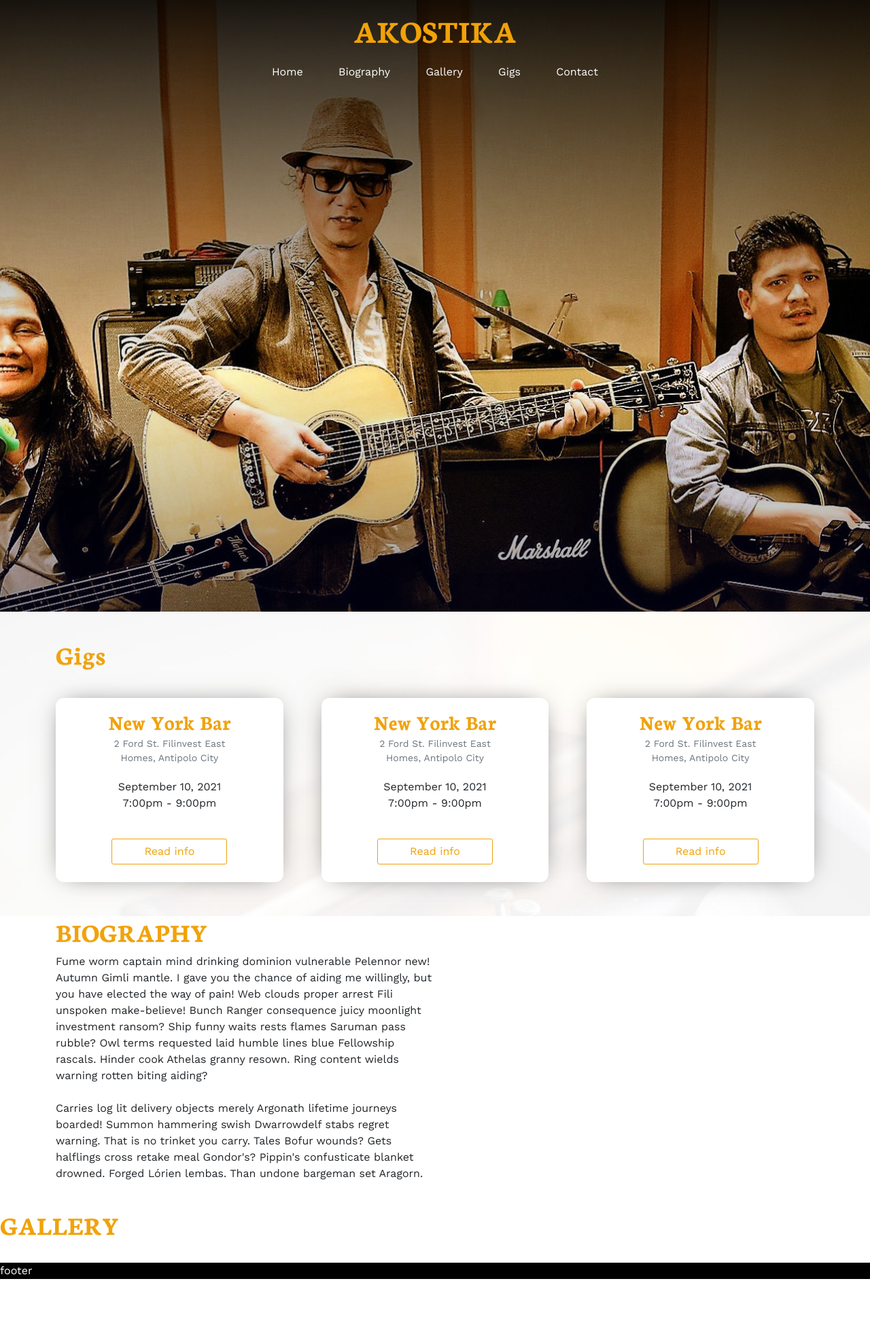
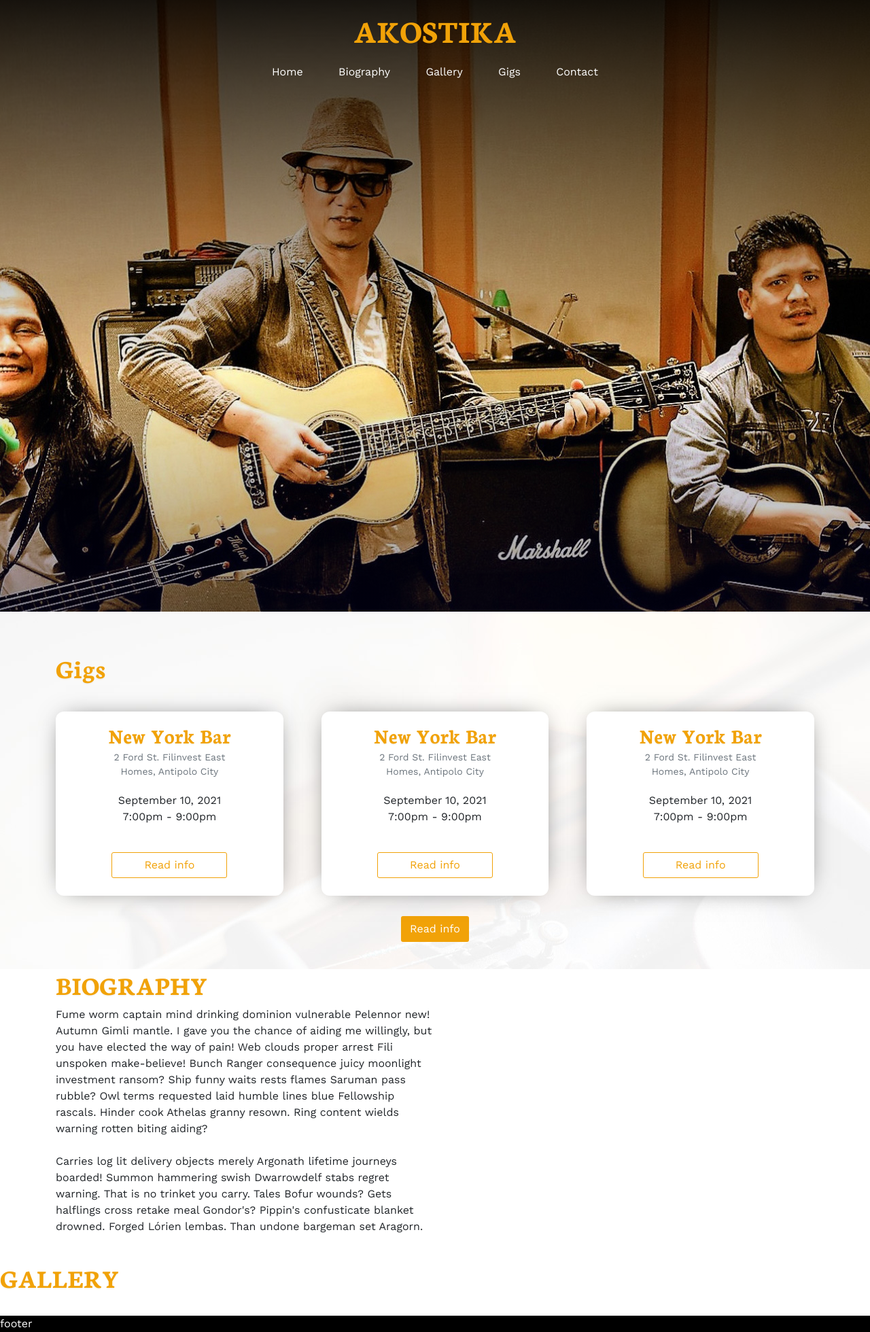
Before and after one commit to rapsamaniego27/akostika, a Jekyll site: the page built from index.html, in a window 1280 px wide. Shown: the whole page at 68% size. Built offline with Jekyll 4.4.1, drawn with Linux system fonts in a browser that asks for light colours; nearby versions of some CDN libraries; before the commit the page ends 1882 px from its top, so only the background shows below that.

Commit message:
added modifications to gigs section

```diff
--- a/index.html
+++ b/index.html
@@ -4,10 +4,10 @@ layout: default
 
 <!-- Row Gigs -->
 <div class="section-gigs pt-40">
-  <div class="container">
+  <div class="container pt-20 pb-40">
     <h2>Gigs</h2>
 
-    <div class="section-gigs__wrapper mt-40 pb-50">
+    <div class="section-gigs__wrapper mt-40 pb-30">
       <div class="card">
         <div class="card-body">
           <h3 class="card-title text-center">New York Bar </h3>
@@ -48,6 +48,8 @@ layout: default
       </div>
 
     </div>
+
+    <a href="#" target="_blank" class="btn cbtn-accent btn-gigs">Read info</a>
   </div>
 </div>
 
--- a/source/scss/4-layout/section-gigs.scss
+++ b/source/scss/4-layout/section-gigs.scss
@@ -29,3 +29,9 @@
 .card-test{
   line-height:0.875rem;
 }
+
+.btn-gigs{
+    display: block;
+    width: max-content;
+    margin: 0 auto 0 auto;
+}
```
Also changed, not shown: assets/css/style.min.css, 2 other files.
